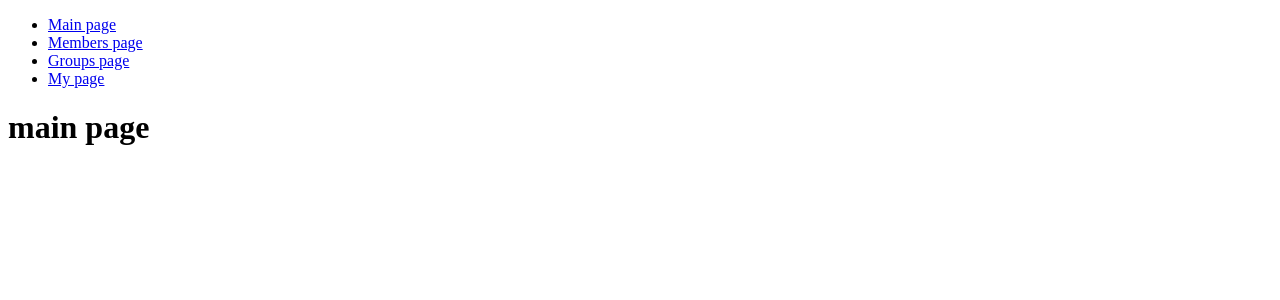
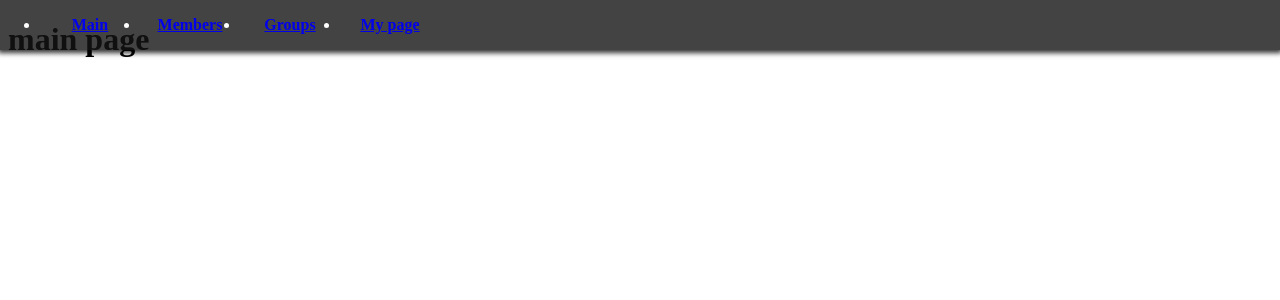
Before and after one commit to aprilsky82/20210226, a React (Create React App) app: page / in a window 1280 px wide. Shown: the top 300 px of the page. Built offline with nearby package versions, Linux system fonts and the light colour scheme.

Commit message:
add styled components

```diff
--- a/package.json
+++ b/package.json
@@ -11,6 +11,7 @@
     "react-dom": "^17.0.1",
     "react-router-dom": "^5.2.0",
     "react-scripts": "4.0.3",
+    "styled-components": "^5.2.1",
     "web-vitals": "^1.1.0"
   },
   "scripts": {
--- a/src/components/Header.js
+++ b/src/components/Header.js
@@ -1,24 +1,60 @@
 import React from 'react'
 import {Link} from 'react-router-dom'
+import styled from 'styled-components'
+
+const Head = styled.header`
+  color: white;
+  position: fixed;
+  top: 0;
+  left: 0;
+  width: 100%;
+  height: 50px;
+  display: flex;
+  align-items: center;
+  background-color: rgba( 20, 20, 20, 0.8);
+  z-index: 10;
+  box-shadow: 0px 1px 5px 2px rgba(0, 0, 0, 0.8);
+`
+
+const List = styled.ul`
+  display: flex;
+`
+
+const Item = styled.li`
+  width: 100px;
+  height: 50px;
+  text-align: center;
+  font-size: 16px;
+  font-weight: 800;
+`
+
+const SLink = styled(Link)`
+  height: 50px;
+  display: flex;
+  align-items: center;
+  justify-content: center;
+
+`
+
 
 const Header = () => {
     return (
-        <header>
-          <ul>
-              <li>
-                  <Link to="/">Main page</Link>
-              </li>
-              <li>
-                  <Link to="/members">Members page</Link>
-              </li>
-              <li>
-                  <Link to="/groups">Groups page</Link>
-              </li>
-              <li>
-                  <Link to="/mypage">My page</Link>
-              </li>
-          </ul>
-        </header>
+        <Head>
+          <List>
+              <Item>
+                  <SLink to="/">Main</SLink>
+              </Item>
+              <Item>
+                  <SLink to="/members">Members</SLink>
+              </Item>
+              <Item>
+                  <SLink to="/groups">Groups</SLink>
+              </Item>
+              <Item>
+                  <SLink to="/mypage">My page</SLink>
+              </Item>
+          </List>
+        </Head>
 
     );
 };
```
Also changed, not shown: 1 other file (tests, documents, lock files or other folders).
